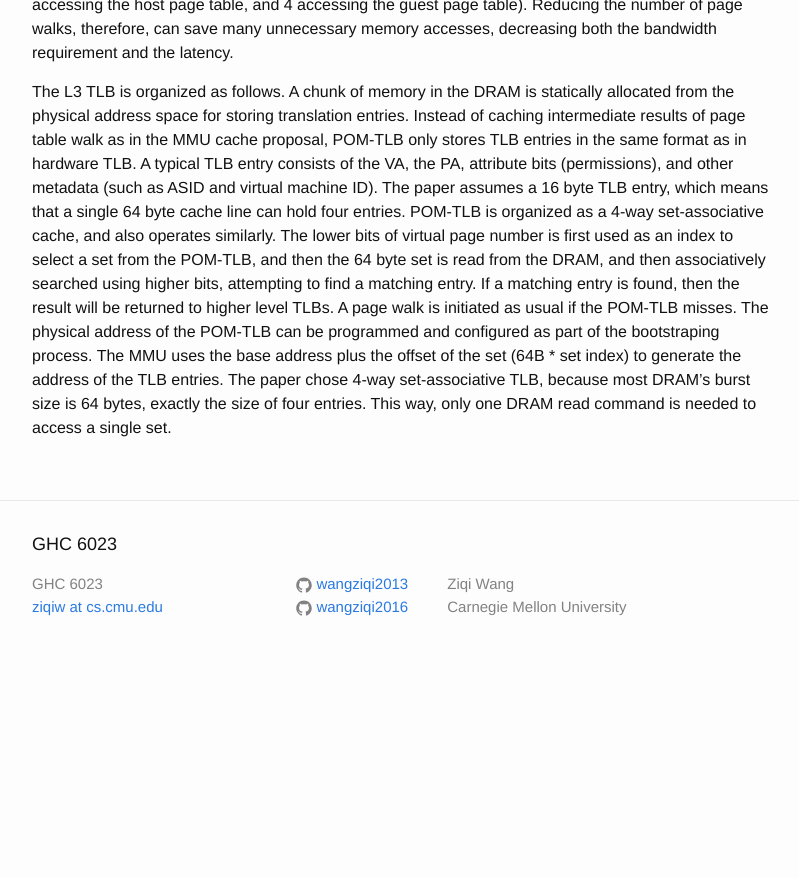
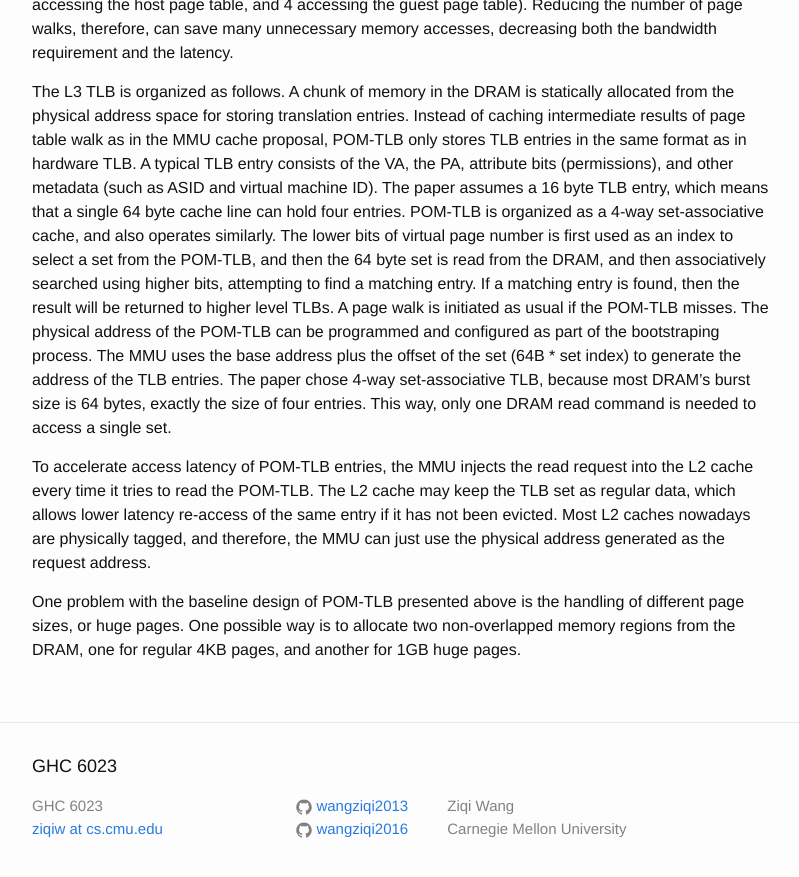
Before and after one commit to wangziqi2013/wangziqi2013.github.io, a Jekyll site: the page built from _posts/2019-08-19-pom-tlb.markdown, in a window 1280 px wide and 900 px high, scrolled down 868 px. Shown: the top 877 px of the window, without its empty margins (238-1037 px from the left). Built offline with Jekyll 4.4.1, drawn with Linux system fonts in a browser that asks for light colours; before the commit the page ends 1546 px from its top, so only the background shows below that.

Commit message:
Adding caching

```diff
--- a/_posts/2019-08-19-pom-tlb.markdown
+++ b/_posts/2019-08-19-pom-tlb.markdown
@@ -40,3 +40,12 @@ walk is initiated as usual if the POM-TLB misses. The physical address of the PO
 as part of the bootstraping process. The MMU uses the base address plus the offset of the set (64B * set index) to generate
 the address of the TLB entries. The paper chose 4-way set-associative TLB, because most DRAM's burst size is 64 bytes,
 exactly the size of four entries. This way, only one DRAM read command is needed to access a single set.
+
+To accelerate access latency of POM-TLB entries, the MMU injects the read request into the L2 cache every time it tries
+to read the POM-TLB. The L2 cache may keep the TLB set as regular data, which allows lower latency re-access of the
+same entry if it has not been evicted. Most L2 caches nowadays are physically tagged, and therefore, the MMU can just
+use the physical address generated as the request address.
+
+One problem with the baseline design of POM-TLB presented above is the handling of different page sizes, or huge pages.
+One possible way is to allocate two non-overlapped memory regions from the DRAM, one for regular 4KB pages, and another
+for 1GB huge pages.
```
